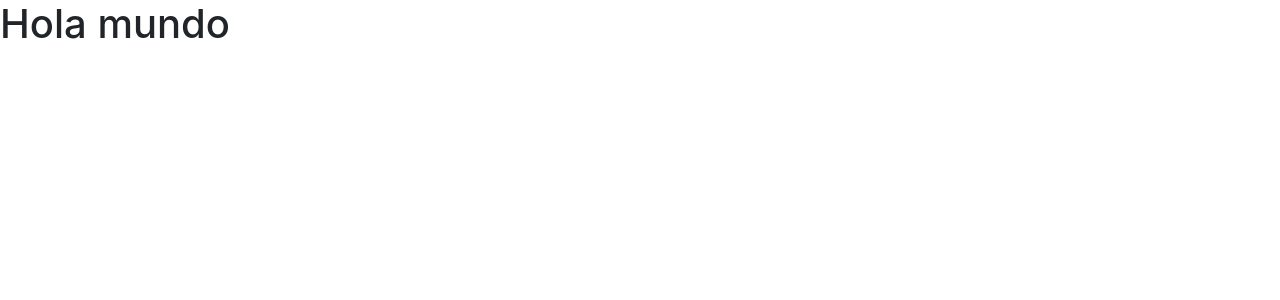
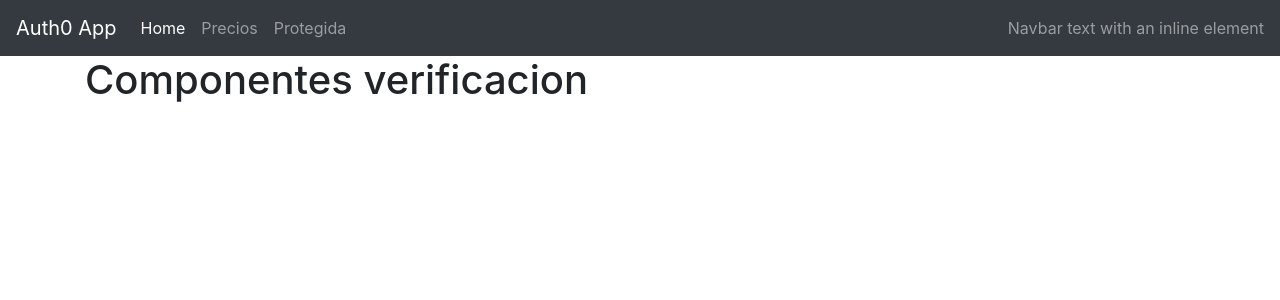
Before and after one commit to Cristian3110/LoginApp_Auth0, an Angular app: page /home in a window 1280 px wide. Before the commit this address led to /. Shown: the top 300 px of the page. Built offline with nearby package versions, Linux system fonts and the light colour scheme.

Commit message:
configuracion de las rutas

```diff
--- a/src/app/app-routing.module.ts
+++ b/src/app/app-routing.module.ts
@@ -1,11 +1,18 @@
 import { NgModule } from '@angular/core';
 import { Routes, RouterModule } from '@angular/router';
+import { HomeComponent } from './components/home/home.component';
+import { PreciosComponent } from './components/precios/precios.component';
+import { ProtegidaComponent } from './components/protegida/protegida.component';
 
-
-const routes: Routes = [];
+const routes: Routes = [
+  { path: 'home', component: HomeComponent },
+  { path: 'precios', component: PreciosComponent },
+  { path: 'protegidas', component: ProtegidaComponent },
+  { path: '**', pathMatch: 'full', redirectTo: 'home' },
+];
 
 @NgModule({
   imports: [RouterModule.forRoot(routes)],
-  exports: [RouterModule]
+  exports: [RouterModule],
 })
-export class AppRoutingModule { }
+export class AppRoutingModule {}
--- a/src/app/app.component.html
+++ b/src/app/app.component.html
@@ -1 +1,5 @@
-<h1>Hola mundo</h1>
+<app-navbar></app-navbar>
+
+<div class="container">
+    <h1>Componentes verificacion</h1>
+</div>
--- a/src/app/components/navbar/navbar.component.html
+++ b/src/app/components/navbar/navbar.component.html
@@ -1,4 +1,4 @@
-<nav class="navbar navbar-expand-lg navbar-light bg-light">
+<nav class="navbar navbar-expand-lg navbar-dark bg-dark">
     <a class="navbar-brand" href="#">Auth0 App</a>
 
     <div class="collapse navbar-collapse" id="navbarText">
```
